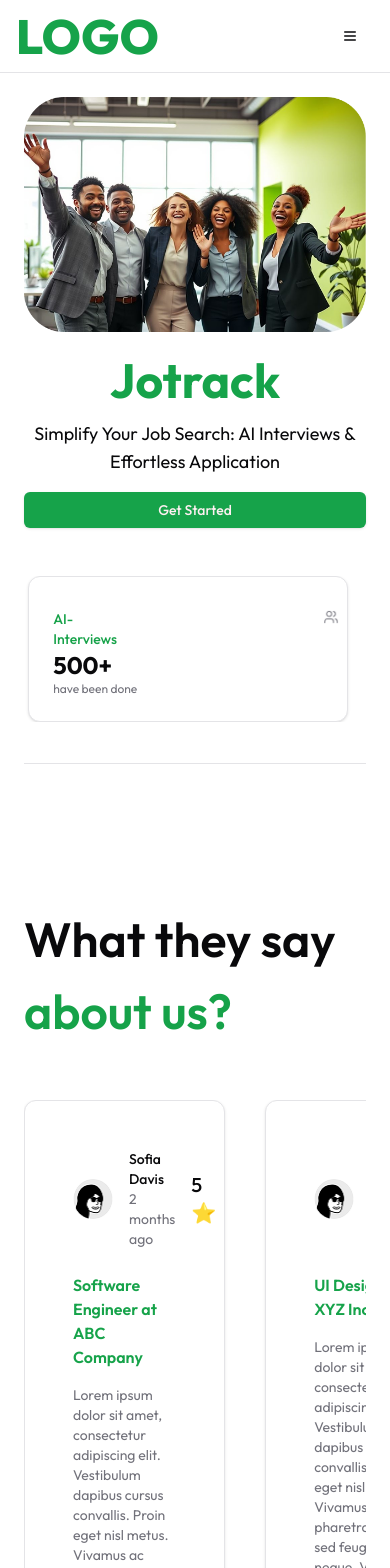
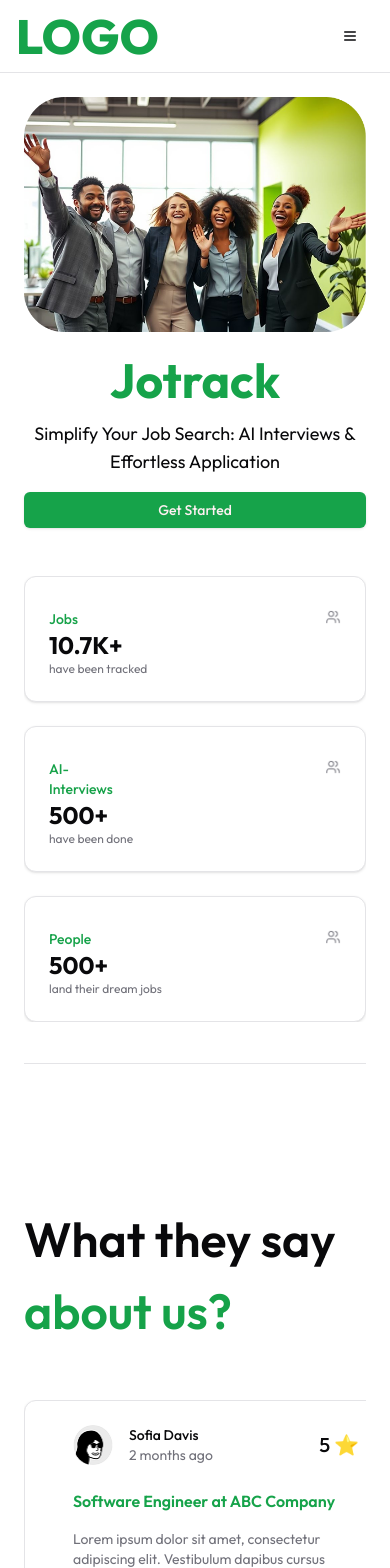
Before and after one commit to masadamsahid/nextjs-jobtracker-app, a Next.js app: page / in a window 390 px wide. Shown: the top 1568 px of the page. Built offline with nearby package versions, Linux system fonts and the light colour scheme.

Commit message:
fix landingpage mobile resposive

```diff
--- a/src/components/Achievement.tsx
+++ b/src/components/Achievement.tsx
@@ -23,16 +23,16 @@ const achievemnts = [
   },
 ];
 
-const Achievement= () => {
-    return(
+const Achievement = () => {
+  return (
     <section className="container mx-auto p-6">
       <div className="overflow-auto mx-auto no-scrollbar flex justify-center">
-                <div className="w-fit flex gap-6">
+        <div className="w-fit flex gap-6 flex-col md:flex-row">
           {achievemnts.map((achievement, index) => (
             <Card key={index} className="card p-6 flex flex-col">
               <div className="flex justify-between gap-[206.5px] mt-[8px] text-[#16A249]">
                 <p className="items-start text-sm font-medium">{achievement.title}</p>
-                                <Image className="items-center w-[16px] h-[16px]" src={achievement.logo} alt="Logo" width={16} height={16} style={{objectFit: "contain"}}/>
+                <Image className="items-center w-[16px] h-[16px]" src={achievement.logo} alt="Logo" width={16} height={16} style={{ objectFit: "contain" }} />
               </div>
               <div className="items-start">
                 <p className="font-bold text-2xl">{achievement.total}</p>
@@ -44,7 +44,7 @@ const Achievement= () => {
           ))}
         </div>
       </div>
-            <hr className="mt-[41px]"/>
+      <hr className="mt-[41px]" />
     </section>
   )
 }
--- a/src/components/Testimonial.tsx
+++ b/src/components/Testimonial.tsx
@@ -4,7 +4,7 @@
 // import { Menu } from "lucide-react";
 // import { Sheet, SheetContent, SheetDescription, SheetHeader, SheetTitle, SheetTrigger } from "./ui/sheet";
 import Image from "next/image";
-import { Card, CardDescription } from "./ui/card";
+import { Card, CardContent, CardDescription } from "./ui/card";
 
 const testimonials = [
   {
@@ -37,12 +37,13 @@ const Testimonial = () => {
       <div className="testimonial-header flex justify-center items-center mb-[53px] mt-[91px]">
         <h1 className="font-semibold text-[48px]">What they say <span className="text-[#16A249]">about us?</span></h1>
       </div>
-                <div className="overflow-auto mx-auto no-scrollbar">
+      <div className="overflow-x-auto w-full mx-auto no-scrollbar">
         <div className="w-fit flex gap-10">
           {testimonials.map((testimonial, index) => (
-                            <Card key={index} className="card p-6">
+            <Card key={index} className="card p-0 min-w-96">
+              <CardContent>
                 <div className="flex items-center gap-4 m-[24px]">
-                                    <Image className="size-10" src="/Avatar.png" alt="avatar picture" width={40} height={40}/>
+                  <Image className="size-10" src="/Avatar.png" alt="avatar picture" width={40} height={40} />
                   <div className="flex flex-col">
                     <p className="text-sm font-medium text-zinc-950">{testimonial.name}</p>
                     <p className="text-sm text-zinc-500">{testimonial.time}</p>
@@ -53,6 +54,7 @@ const Testimonial = () => {
                 <p className="text-zinc-500 text-sm ml-[24px] mr-[24px] mb-[24px]">
                   {testimonial.testimonial}
                 </p>
+              </CardContent>
             </Card>
           ))}
         </div>
```
Lines whose indentation alone changed are shown as unchanged.
